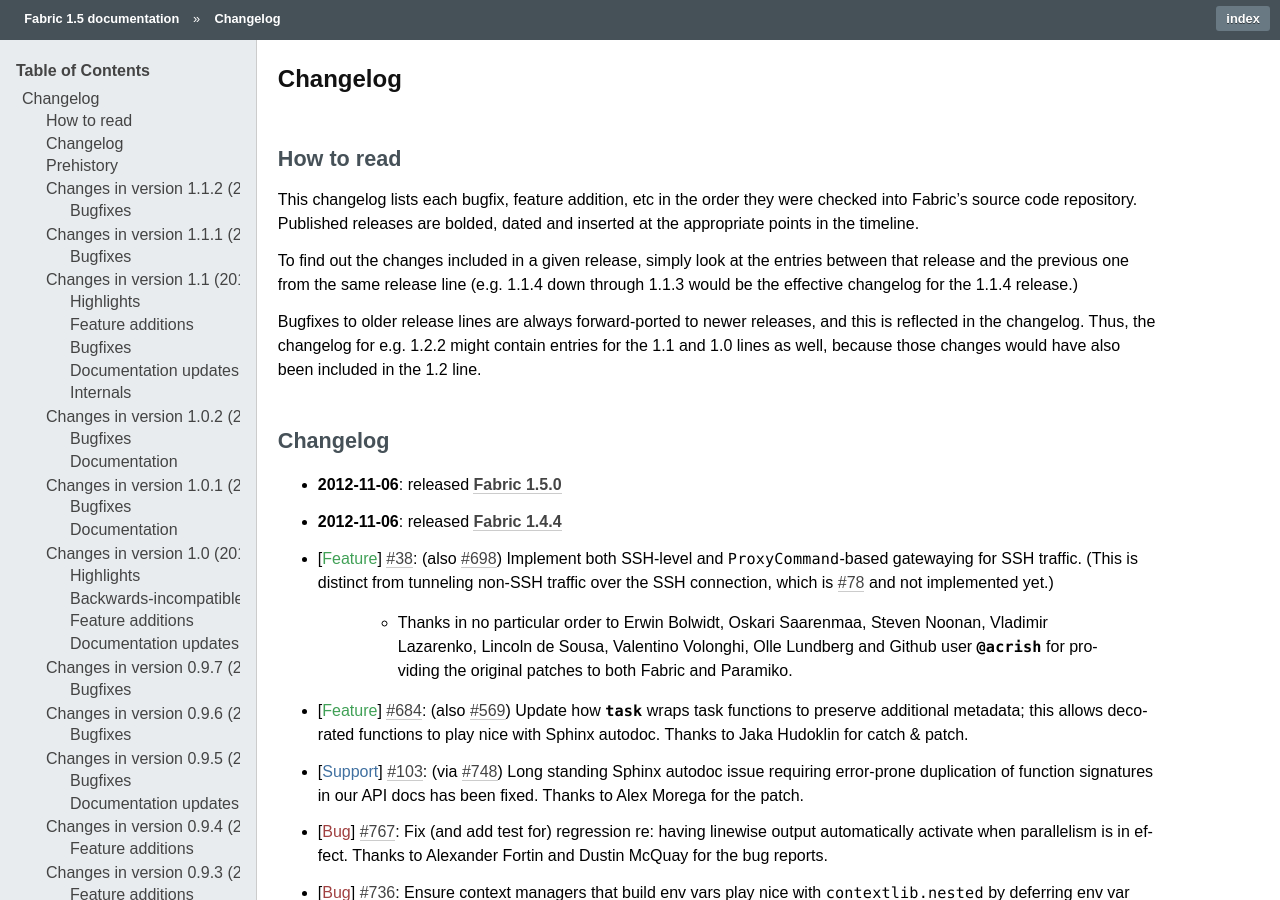
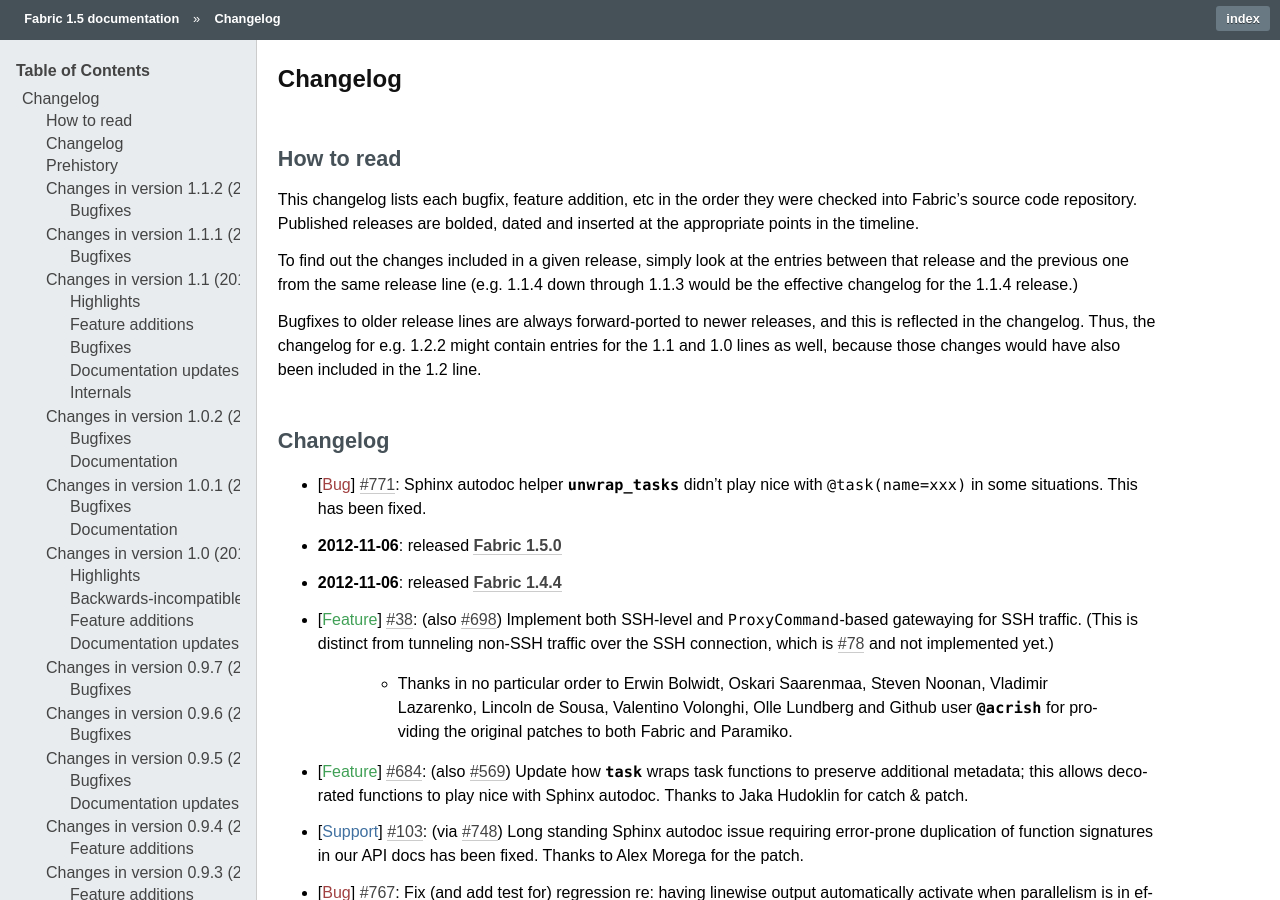
Before and after one commit to fabric/fabric, a Sphinx documentation site: the page built from docs/changelog.rst, in a window 1280 px wide and 900 px high. Built offline with Sphinx 7.4.7, drawn with Linux system fonts in a browser that asks for light colours.

Commit message:
Changelog, fixes #771

```diff
--- a/docs/changelog.rst
+++ b/docs/changelog.rst
@@ -25,6 +25,8 @@
 Changelog
 =========
 
+* :bug:`771` Sphinx autodoc helper `~fabric.docs.unwrap_tasks` didn't play nice
+  with ``@task(name=xxx)`` in some situations. This has been fixed.
 * :release:`1.5.0 <2012-11-06>`
 * :release:`1.4.4 <2012-11-06>`
 * :feature:`38` (also :issue:`698`) Implement both SSH-level and
```
